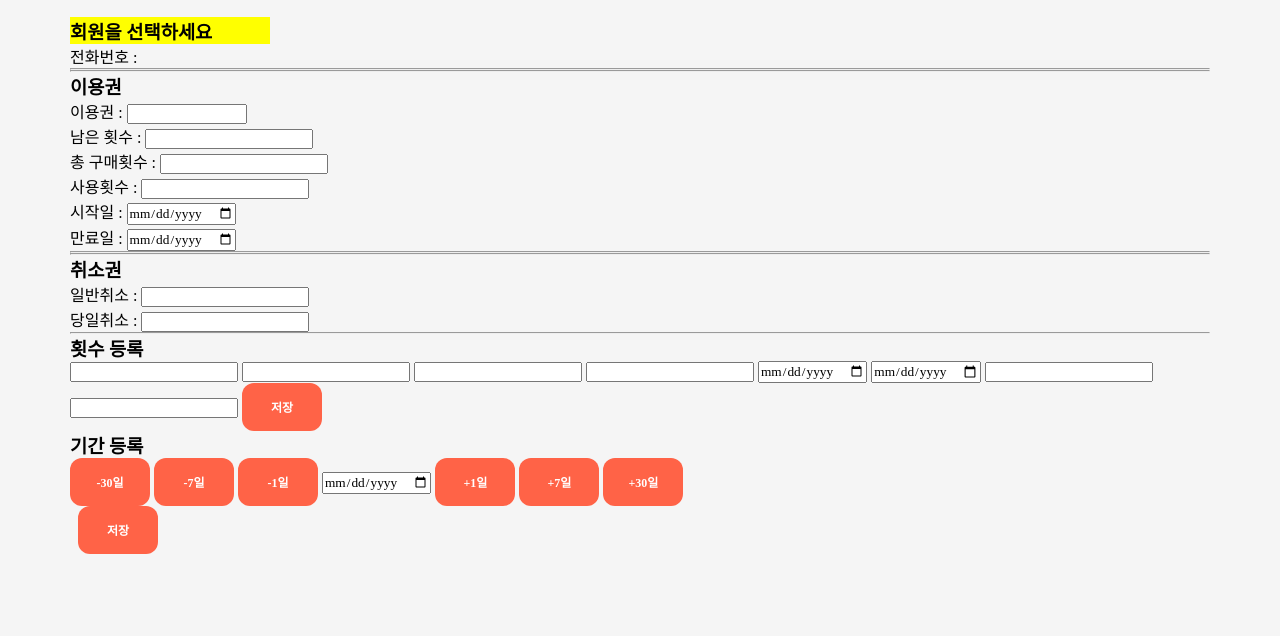
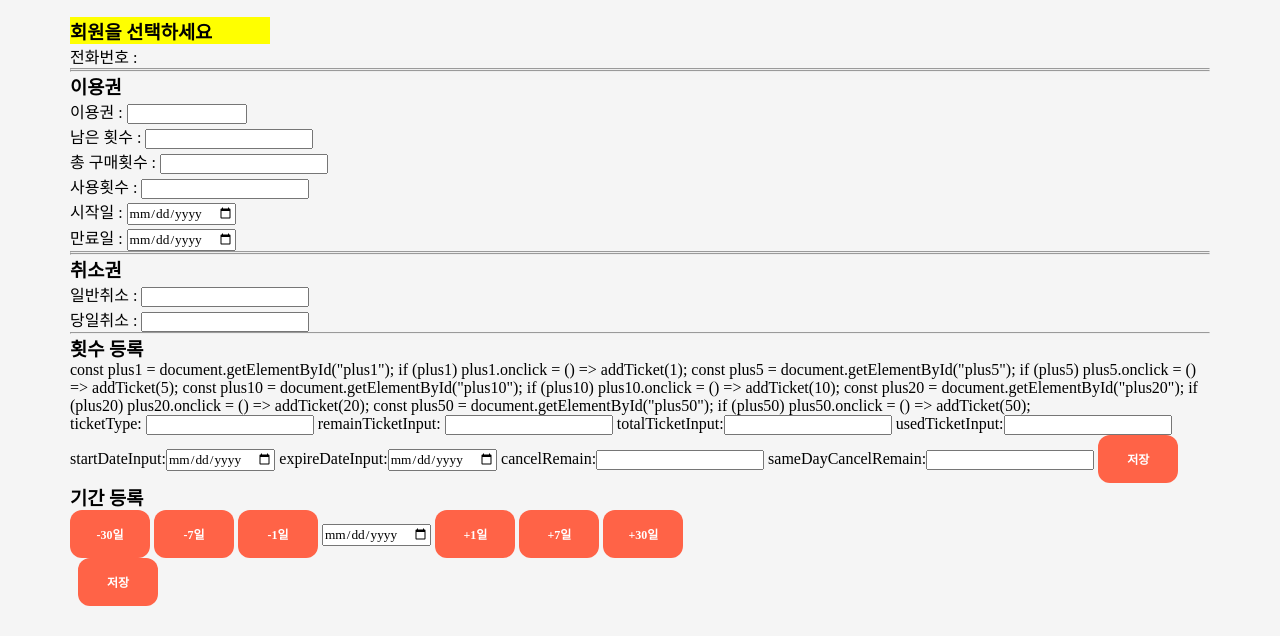
Before and after one commit to on108yoga/on108yoga, a plain HTML site: page members.html in a window 1280 px wide. Shown: the part 261-897 px from the top of the page. Before the commit the page ends 845 px from the top, so only its background shows below. Drawn offline with Linux system fonts and the light colour scheme.

Commit message:
Update members.html

```diff
--- a/members.html
+++ b/members.html
@@ -413,22 +413,37 @@ placeholder="이름 또는 전화번호 검색">
 
 <hr>
     <h3>횟수 등록</h3>
+
     <div>
-    <input id="ticketType">
+      const plus1 = document.getElementById("plus1");
+      if (plus1) plus1.onclick = () => addTicket(1);
 
-    <input id="remainTicketInput">
+      const plus5 = document.getElementById("plus5");
+      if (plus5) plus5.onclick = () => addTicket(5);
 
-    <input id="totalTicketInput">
+      const plus10 = document.getElementById("plus10");
+      if (plus10) plus10.onclick = () => addTicket(10);
 
-    <input id="usedTicketInput">
+      const plus20 = document.getElementById("plus20");
+      if (plus20) plus20.onclick = () => addTicket(20);
 
-    <input type="date" id="startDateInput">
+      const plus50 = document.getElementById("plus50");
+      if (plus50) plus50.onclick = () => addTicket(50);
+    </div>
+    <div>
+    ticketType: <input id="ticketType">
+    remainTicketInput: <input id="remainTicketInput">
+    totalTicketInput:<input id="totalTicketInput">
 
-    <input type="date" id="expireDateInput">
+    usedTicketInput:<input id="usedTicketInput">
 
-    <input type="number" id="cancelRemain">
+    startDateInput:<input type="date" id="startDateInput">
 
-    <input type="number" id="sameDayCancelRemain">
+    expireDateInput:<input type="date" id="expireDateInput">
+
+    cancelRemain:<input type="number" id="cancelRemain">
+
+    sameDayCancelRemain:<input type="number" id="sameDayCancelRemain">
 
     <button id="saveBtn">저장</button>
     </div>
```
